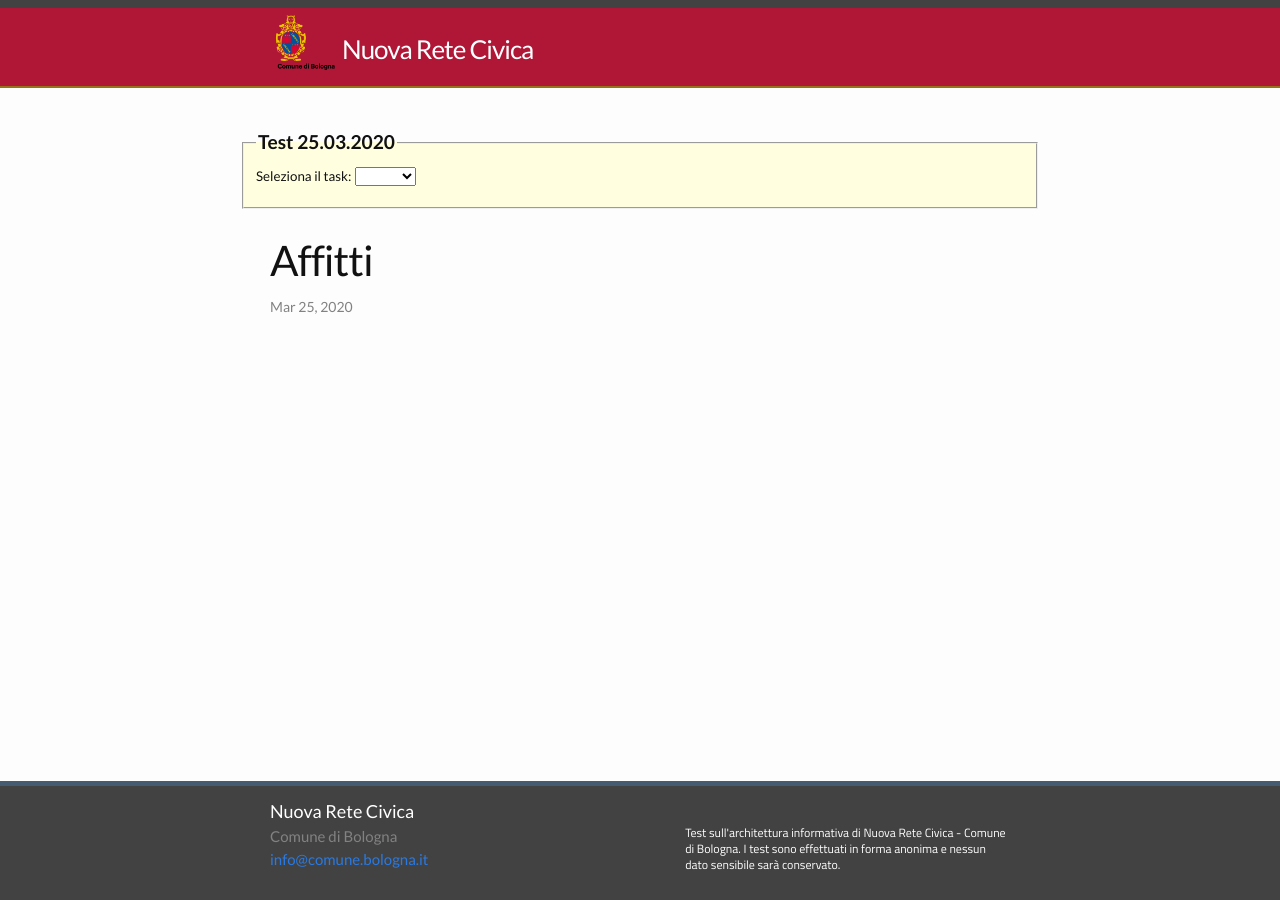
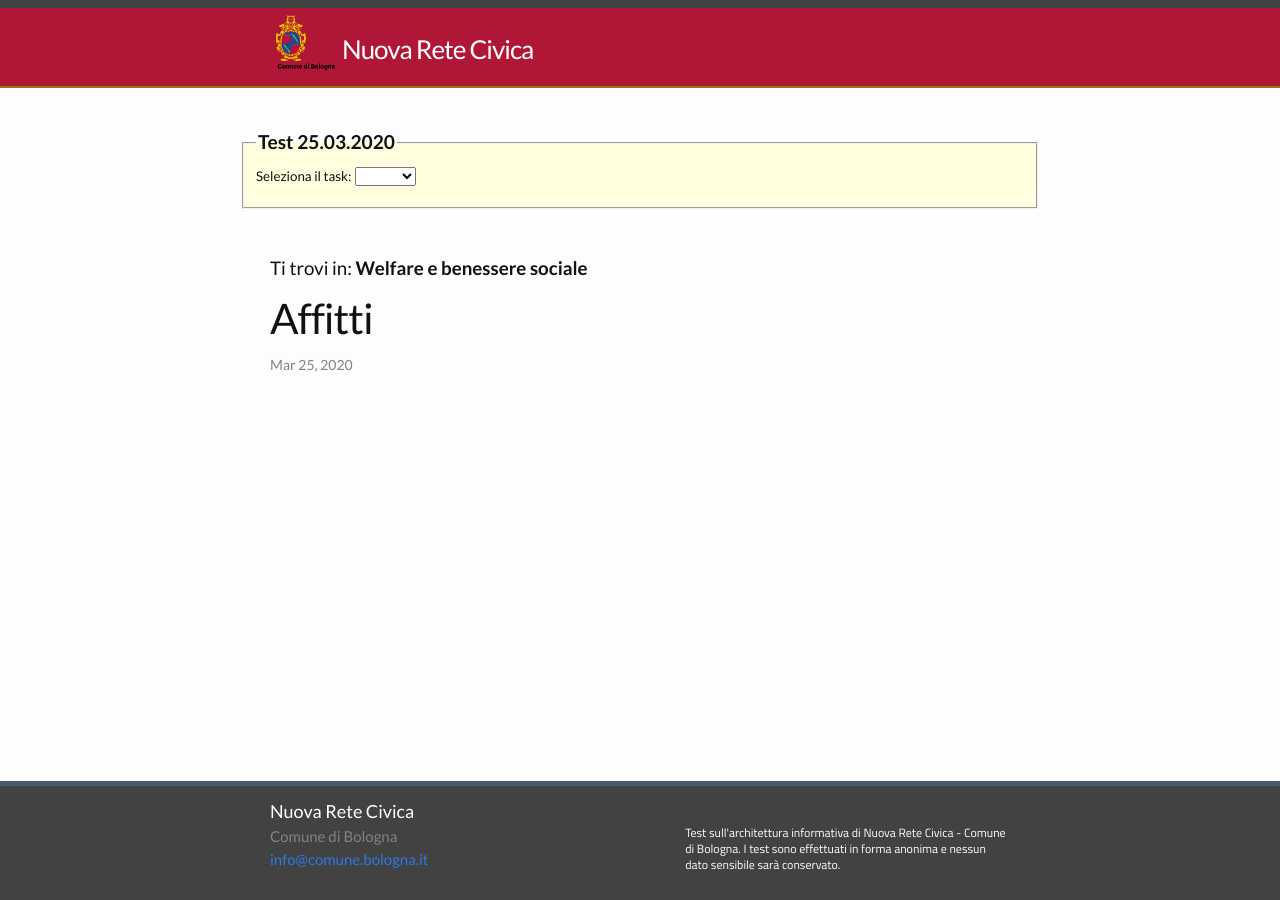
Before and after one commit to Co-Bo/Co-Bo.github.io, a Jekyll site: the page built from _sociale/affitti.md, in a window 1280 px wide. Built offline with Jekyll 4.4.1, drawn with Linux system fonts in a browser that asks for light colours.

Commit message:
ultimi 2 task + "ti trovi in"

```diff
--- a/_config.yml
+++ b/_config.yml
@@ -37,6 +37,9 @@ plugins:
 
 collections:
   ambiente:
+      label: "Ambiente"
+      name: "Ambiente"
+      title: "Ambiente"
       output: true
   anagrafe:
       output: true
--- a/_includes/tasks.html
+++ b/_includes/tasks.html
@@ -25,6 +25,12 @@ Ora basta, noi abitanti della via vogliamo che venga rimossa! Come facciamo a re
         <option
           value="Ho appena cambiato città per lavoro e mi sono trasferit* qui con tutta la famiglia. Una dei miei nuovi colleghi mi ha parlato di una serie di aiuti che il comune dà a famiglie numerose come la mia. Penso che sul sito troverò le informazioni di cui ho bisogno. Ma dove, precisamente?">
           Task 6</option>
+        <option
+          value="Lavoro a Bologna anche se sono residente a Funo. Quest’anno mia figlia frequenta la prima media proprio a Bologna. Un amico mi ha detto che potrebbe usufruire del pulmino del comune per il tragitto dal parcheggio del mio ufficio (a Bologna) alla sua scuola. Sarà vero? Meglio cercare informazioni, sarebbe davvero una fantastica opportunità!">
+          Task 7</option>
+        <option
+          value="Finalmente ho comprato casa a Bologna. Niente più camere in affitto, finestre anteguerra e coinquilini dalle abitudini… peculiari. CHE BELLO! Però ora mi tocca pagarci le tasse. Qualche giorno fa ho ricevuto l’avviso per il pagamento dell’IMU ma l’importo mi sembra davvero esagerato. I miei vicini, anche loro proprietari, mi hanno detto che c’è la possibilità di richiedere al comune un controllo sui dati per capire se l’importo da pagare è stato calcolato correttamente. Ora ci provo!">
+          Task 8</option>
       </select>
       <br>
       <div id="display"></div>
--- a/_layouts/post.html
+++ b/_layouts/post.html
@@ -1,6 +1,17 @@
 ---
 layout: default
 ---
+
+<p>{% assign nome=page.collection%}</p>
+{% assign pippo = nome | append: "/" %}
+{% assign pippo2 = pippo | prepend: "/" %}
+
+{% for p in site.pages  %}
+  {% capture name %}{{ p.title}}{% endcapture %}
+  {% if p.permalink == pippo2 %}<h3>Ti trovi in: <b>{{name}}</b> {%endif%}</h3>
+{% endfor %}
+
+
 <article class="post h-entry" itemscope itemtype="http://schema.org/BlogPosting">
 
   <header class="post-header">
```
